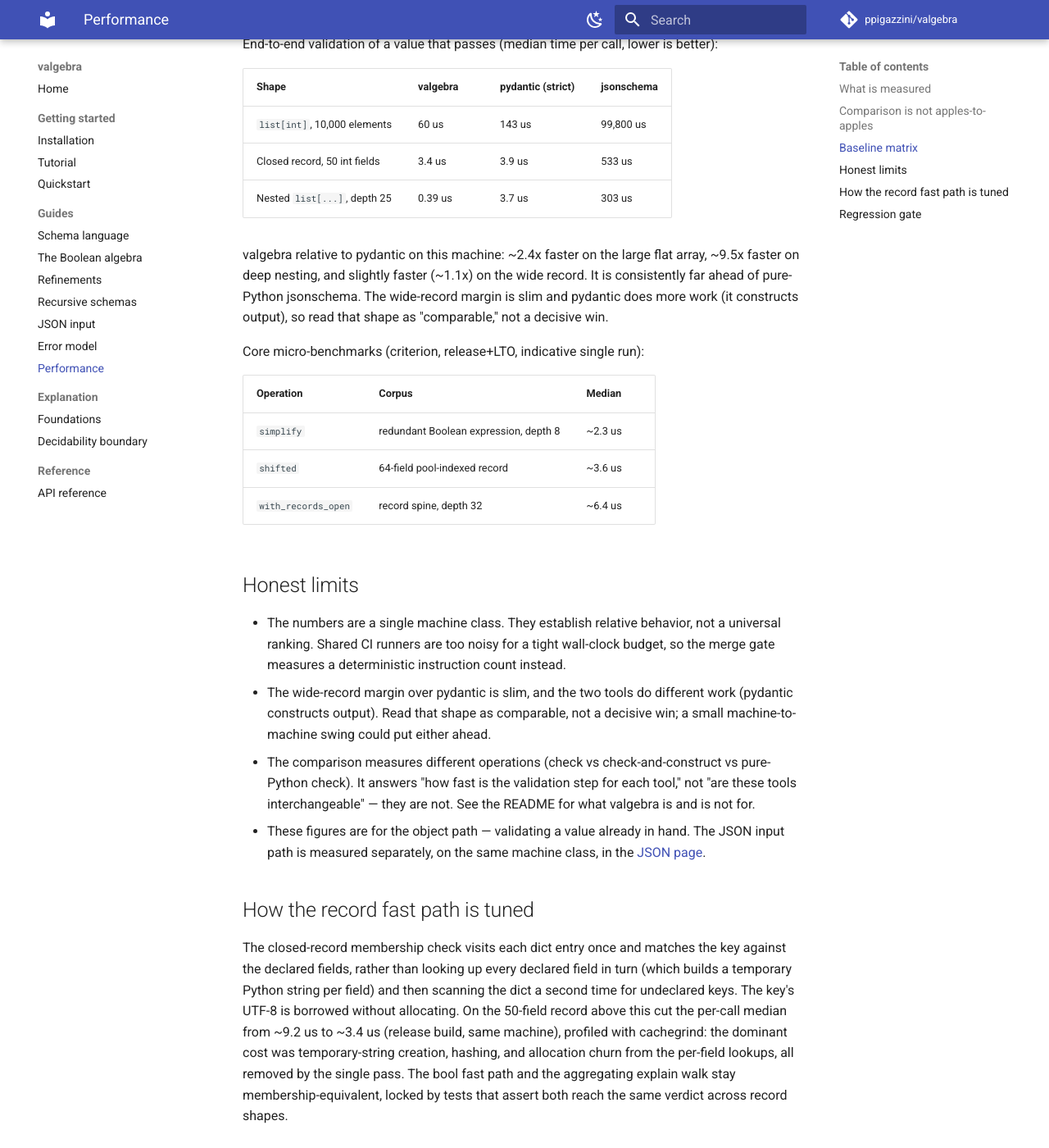
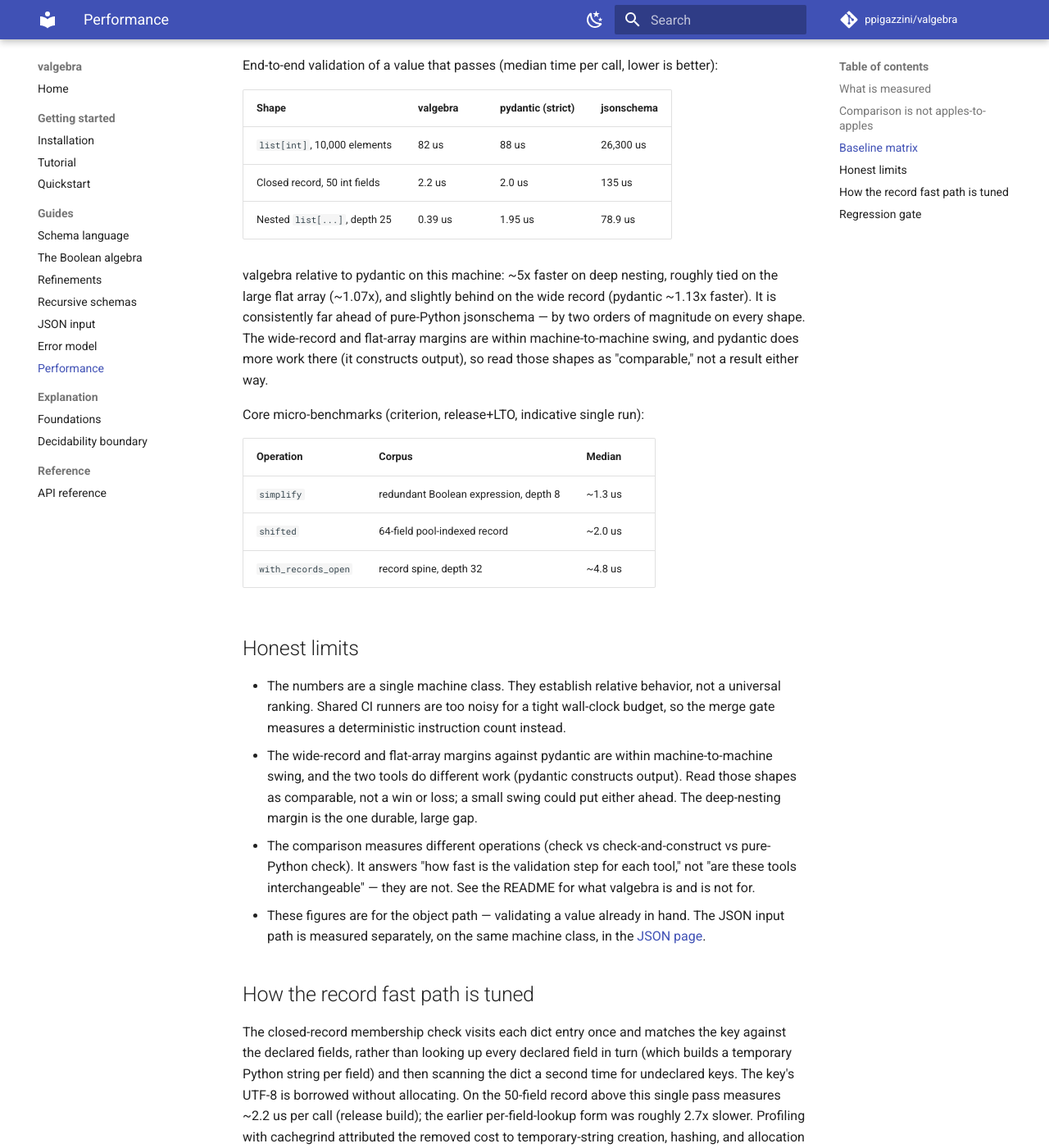
Before and after one commit to ppigazzini/valgebra, an MkDocs documentation site: the page built from docs/performance.md, in a window 1280 px wide and 1400 px high, scrolled down 1565 px. Shown: the whole window at 82% size. Built offline with MkDocs 1.6.1 and Material for MkDocs 9.7.7, drawn with Linux system fonts in a browser that asks for light colours; comment, search, counter and statistics services are not loaded; some of the changed text lies outside the part shown.

Commit message:
docs: re-record the benchmark baseline on current hardware
Re-run the validation, comparison, JSON, and core micro-benchmark harnesses
on the current development machine and replace the recorded figures, machine
class, and toolchain line across the performance and JSON pages and the
project readme.

On this machine valgebra stays far ahead of pure-Python jsonschema and keeps
a large lead on deep nesting, while the large flat array and the wide record
fall within machine-to-machine swing against a strict pydantic adapter; the
prose now reads those two shapes as comparable rather than wins. State the
closed-record fast-path improvement as a machine-independent ratio backed by
the cachegrind instruction-count attribution instead of a cross-machine
absolute before-and-after.

```diff
--- a/docs/performance.md
+++ b/docs/performance.md
@@ -56,8 +56,8 @@
 
 ## Baseline matrix
 
-Machine class: Intel Core i7-3770K (Ivy Bridge, 4c/8t, 3.5 GHz, a 2012-era
-desktop part) under WSL2 on Linux 6.18. Toolchain: rustc 1.96.0, CPython 3.14.5,
+Machine class: AMD Ryzen 7 PRO 7840U (Zen 4, 8c/16t, up to 5.1 GHz, a 2023-era
+mobile part) under WSL2 on Linux 6.18. Toolchain: rustc 1.96.0, CPython 3.14.6,
 pydantic 2.13.4, jsonschema 4.26.0, criterion 0.8.2, pytest-benchmark 5.2.3. The
 extension is the release build (`maturin develop --release`, fat LTO — the same
 profile as the shipped wheel); a debug build is not representative. Figures are
@@ -68,32 +68,36 @@
 
 | Shape | valgebra | pydantic (strict) | jsonschema |
 | --- | --- | --- | --- |
-| `list[int]`, 10,000 elements | 60 us | 143 us | 99,800 us |
-| Closed record, 50 int fields | 3.4 us | 3.9 us | 533 us |
-| Nested `list[...]`, depth 25 | 0.39 us | 3.7 us | 303 us |
+| `list[int]`, 10,000 elements | 82 us | 88 us | 26,300 us |
+| Closed record, 50 int fields | 2.2 us | 2.0 us | 135 us |
+| Nested `list[...]`, depth 25 | 0.39 us | 1.95 us | 78.9 us |
 
-valgebra relative to pydantic on this machine: ~2.4x faster on the large flat
-array, ~9.5x faster on deep nesting, and slightly faster (~1.1x) on the wide
-record. It is consistently far ahead of pure-Python jsonschema. The wide-record
-margin is slim and pydantic does more work (it constructs output), so read that
-shape as "comparable," not a decisive win.
+valgebra relative to pydantic on this machine: ~5x faster on deep nesting,
+roughly tied on the large flat array (~1.07x), and slightly behind on the wide
+record (pydantic ~1.13x faster). It is consistently far ahead of pure-Python
+jsonschema — by two orders of magnitude on every shape. The wide-record and
+flat-array margins are within machine-to-machine swing, and pydantic does more
+work there (it constructs output), so read those shapes as "comparable," not a
+result either way.
 
 Core micro-benchmarks (criterion, release+LTO, indicative single run):
 
 | Operation | Corpus | Median |
 | --- | --- | --- |
-| `simplify` | redundant Boolean expression, depth 8 | ~2.3 us |
-| `shifted` | 64-field pool-indexed record | ~3.6 us |
-| `with_records_open` | record spine, depth 32 | ~6.4 us |
+| `simplify` | redundant Boolean expression, depth 8 | ~1.3 us |
+| `shifted` | 64-field pool-indexed record | ~2.0 us |
+| `with_records_open` | record spine, depth 32 | ~4.8 us |
 
 ## Honest limits
 
 - The numbers are a single machine class. They establish relative behavior, not
   a universal ranking. Shared CI runners are too noisy for a tight wall-clock
   budget, so the merge gate measures a deterministic instruction count instead.
-- The wide-record margin over pydantic is slim, and the two tools do different
-  work (pydantic constructs output). Read that shape as comparable, not a
-  decisive win; a small machine-to-machine swing could put either ahead.
+- The wide-record and flat-array margins against pydantic are within
+  machine-to-machine swing, and the two tools do different work (pydantic
+  constructs output). Read those shapes as comparable, not a win or loss; a
+  small swing could put either ahead. The deep-nesting margin is the one
+  durable, large gap.
 - The comparison measures different operations (check vs check-and-construct vs
   pure-Python check). It answers "how fast is the validation step for each
   tool," not "are these tools interchangeable" — they are not. See the README
@@ -108,12 +112,13 @@
 key against the declared fields, rather than looking up every declared field in
 turn (which builds a temporary Python string per field) and then scanning the
 dict a second time for undeclared keys. The key's UTF-8 is borrowed without
-allocating. On the 50-field record above this cut the per-call median from
-~9.2 us to ~3.4 us (release build, same machine), profiled with cachegrind:
-the dominant cost was temporary-string creation, hashing, and allocation churn
-from the per-field lookups, all removed by the single pass. The bool fast path
-and the aggregating explain walk stay membership-equivalent, locked by tests
-that assert both reach the same verdict across record shapes.
+allocating. On the 50-field record above this single pass measures ~2.2 us per
+call (release build); the earlier per-field-lookup form was roughly 2.7x slower.
+Profiling with cachegrind attributed the removed cost to temporary-string
+creation, hashing, and allocation churn from the per-field lookups, and that
+attribution is an instruction count, so it holds across machine classes. The
+bool fast path and the aggregating explain walk stay membership-equivalent,
+locked by tests that assert both reach the same verdict across record shapes.
 
 ## Regression gate
 
```
Also changed, not shown: README.md (+6 -6 lines), docs/json.md (+7 -7 lines).
